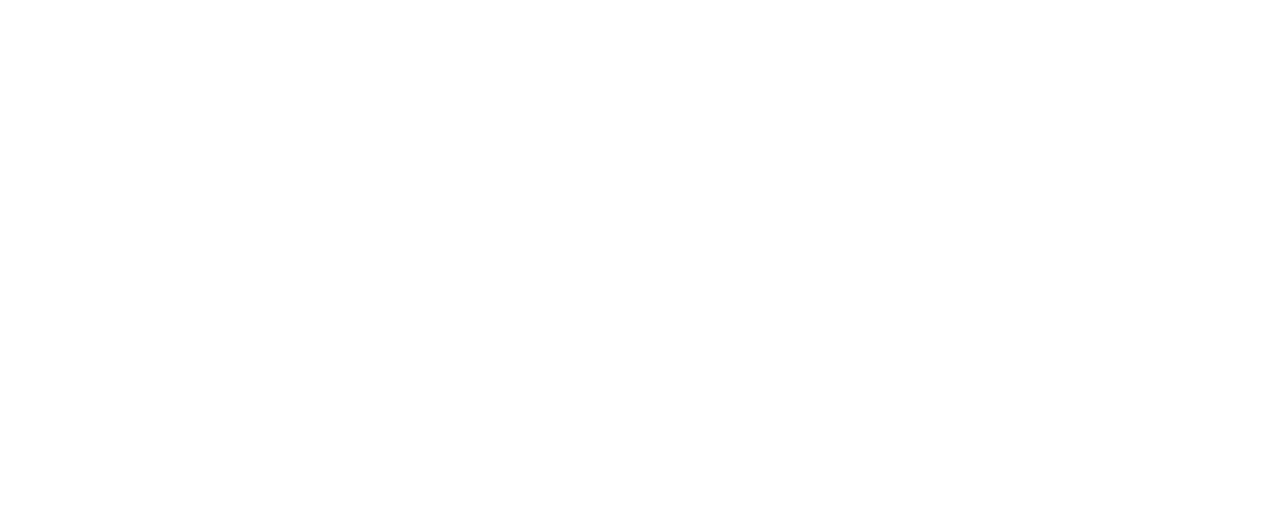
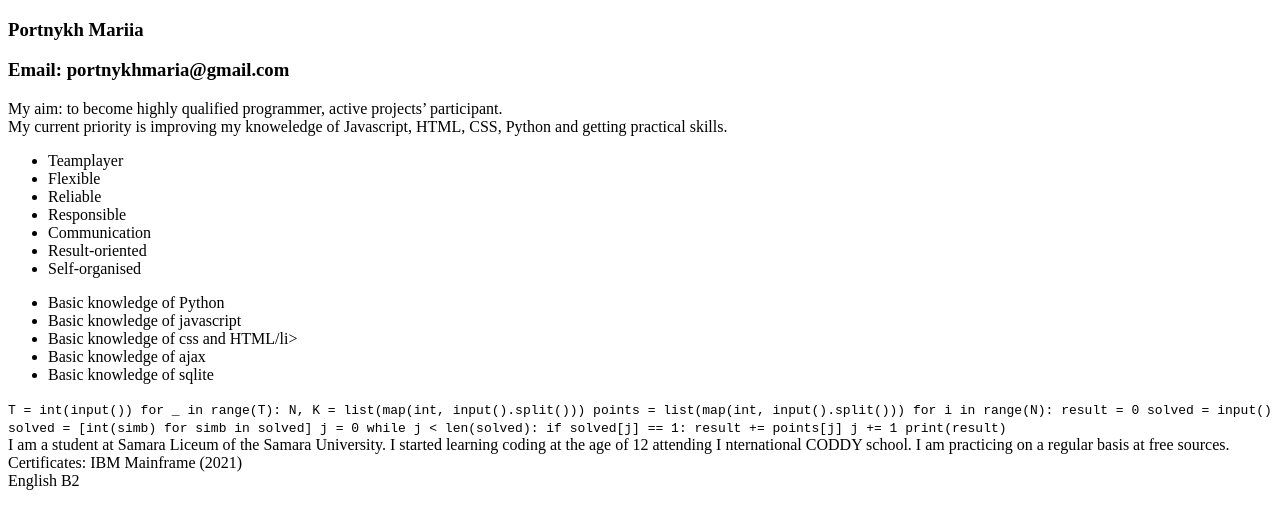
Before and after one commit to MartaGreen/rsschool-cv, a plain HTML site: page index.html in a window 1280 px wide. Drawn offline with Linux system fonts and the light colour scheme.

Commit message:
feat: add basic structure

```diff
--- a/index.html
+++ b/index.html
@@ -1,12 +1,67 @@
-<!DOCTYPE html>
+<!doctype html>
 <html lang="en">
+
 <head>
-    <meta charset="UTF-8">
-    <meta http-equiv="X-UA-Compatible" content="IE=edge">
-    <meta name="viewport" content="width=device-width, initial-scale=1.0">
-    <title>Document</title>
+  <meta charset="utf-8">
+  <meta http-equiv="x-ua-compatible" content="ie=edge">
+  <meta name="viewport" content="width=device-width, initial-scale=1.0">
+  <title>CV</title>
 </head>
+
 <body>
+  <main class="main">
+    <h3>Portnykh Mariia</h3>
+    <h3>Email: portnykhmaria@gmail.com</h3>
+    <article class="myself">
+      My aim: to become highly qualified programmer, active projects’ participant. <br>
+      My current priority is improving my knoweledge of Javascript, HTML, CSS,
+      Python and getting practical skills.
+    </article>
 
+    <ul class="softSkills">
+      <li>Teamplayer</li>
+      <li>Flexible</li>
+      <li>Reliable</li>
+      <li>Responsible</li>
+      <li>Communication</li>
+      <li>Result-oriented</li>
+      <li>Self-organised</li>
+    </ul>
+
+    <ul class="hardSkills">
+      <li>Basic knowledge of Python</li>
+      <li>Basic knowledge of javascript</li>
+      <li>Basic knowledge of css and HTML/li>
+      <li>Basic knowledge of ajax</li>
+      <li>Basic knowledge of sqlite</li>
+    </ul>
+
+    <code class="code_example">
+      T = int(input())
+
+      for _ in range(T):
+          N, K = list(map(int, input().split()))
+          points = list(map(int, input().split()))
+
+          for i in range(N):
+              result = 0
+              solved = input()
+              solved = [int(simb) for simb in solved]
+              j = 0
+              while j < len(solved):
+                  if solved[j] == 1:
+                      result += points[j]
+                  j += 1
+              print(result)
+    </code>
+
+    <article class="education">
+      I am a student at Samara Liceum of the Samara University. I started learning coding at the age of 12 attending I
+      nternational CODDY school. I am practicing on a regular basis at free sources. <br>
+      Certificates: IBM Mainframe (2021) <br>
+      English B2 <br>
+    </article>
+  </main>
 </body>
+
 </html>
```
